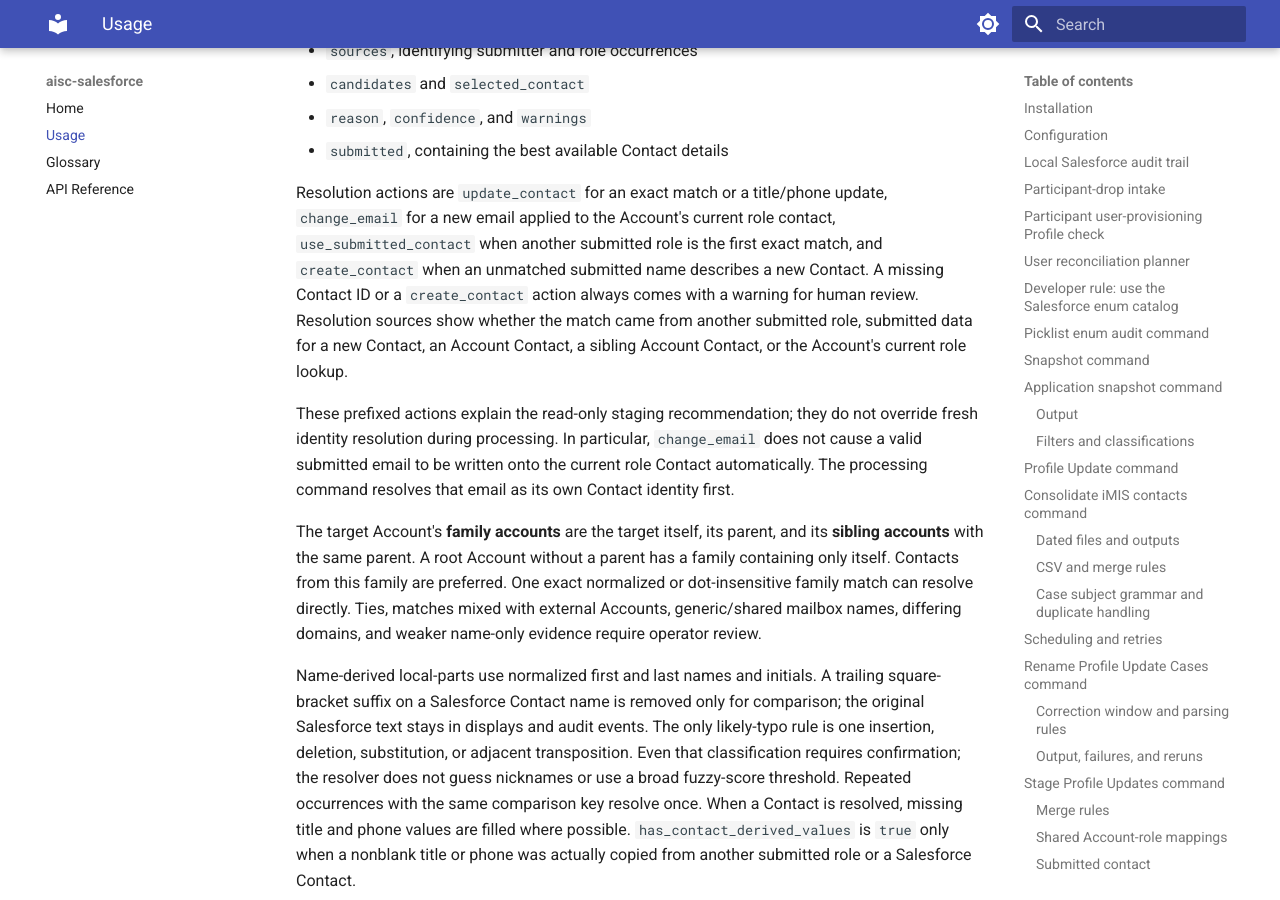
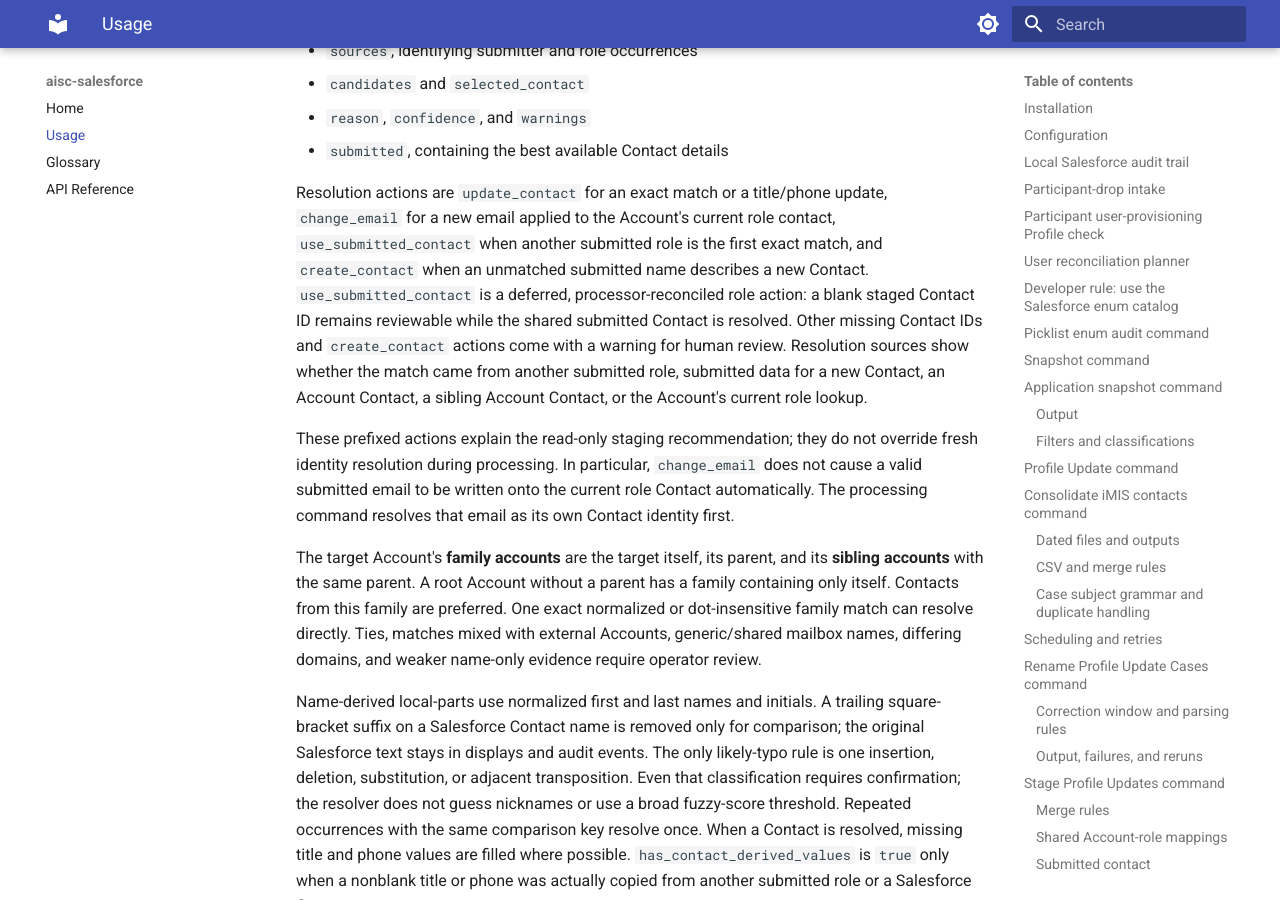
Before and after one commit to MauxBoyle/aisc-sf, an MkDocs documentation site: the page built from docs/usage.md, in a window 1280 px wide and 900 px high, scrolled down 16377 px. Built offline with MkDocs 1.6.1 and Material for MkDocs 9.7.7, drawn with Linux system fonts in a browser that asks for light colours.

Commit message:
Keep shared submitted contacts reviewable

```diff
--- a/docs/usage.md
+++ b/docs/usage.md
@@ -751,10 +751,12 @@ Resolution actions are `update_contact` for an exact match or a title/phone
 update, `change_email` for a new email applied to the Account's current role
 contact, `use_submitted_contact` when another submitted role is the first exact
 match, and `create_contact` when an unmatched submitted name describes a new
-Contact. A missing Contact ID or a `create_contact` action always comes with a
-warning for human review. Resolution sources show whether the match came from
-another submitted role, submitted data for a new Contact, an Account Contact, a
-sibling Account Contact, or the Account's current role lookup.
+Contact. `use_submitted_contact` is a deferred, processor-reconciled role
+action: a blank staged Contact ID remains reviewable while the shared submitted
+Contact is resolved. Other missing Contact IDs and `create_contact` actions
+come with a warning for human review. Resolution sources show whether the match
+came from another submitted role, submitted data for a new Contact, an Account
+Contact, a sibling Account Contact, or the Account's current role lookup.
 
 These prefixed actions explain the read-only staging recommendation; they do
 not override fresh identity resolution during processing. In particular,
```
Also changed, not shown: README.md (+6 -0 lines), 2 other files.
